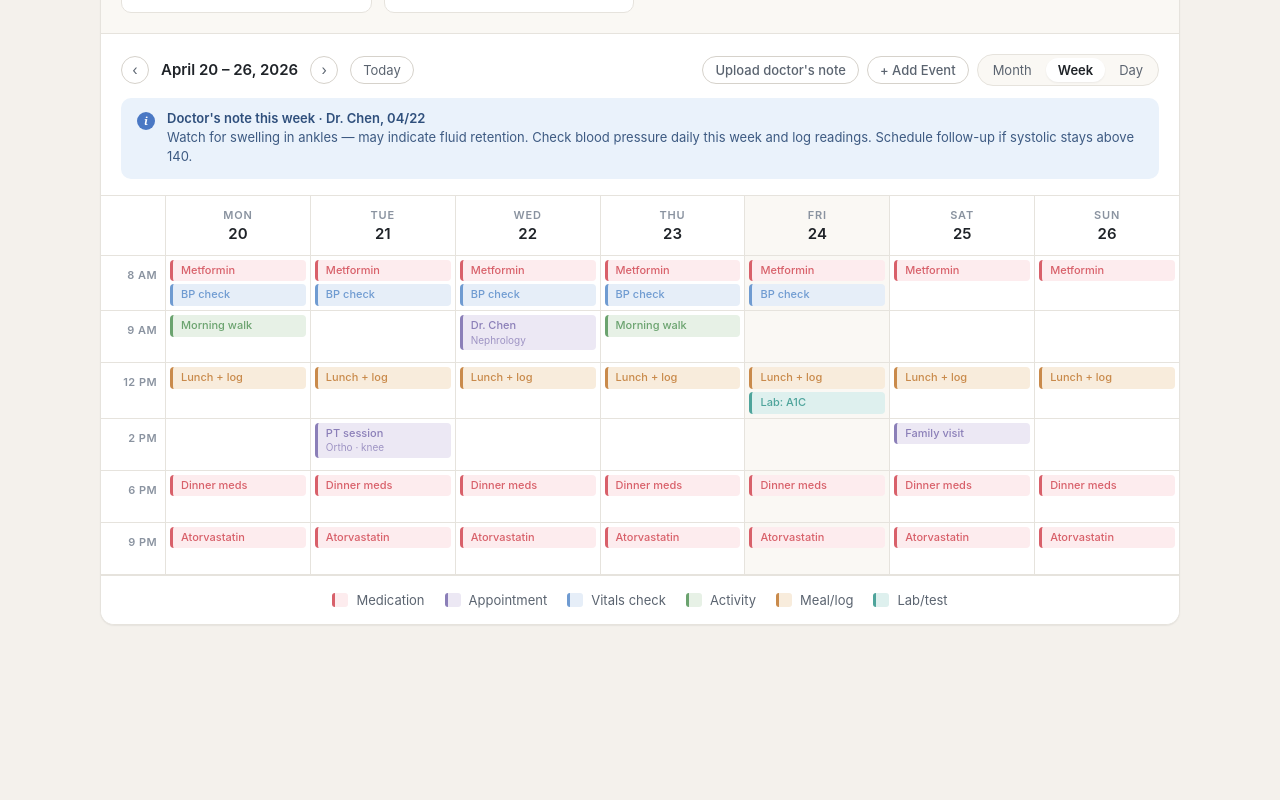
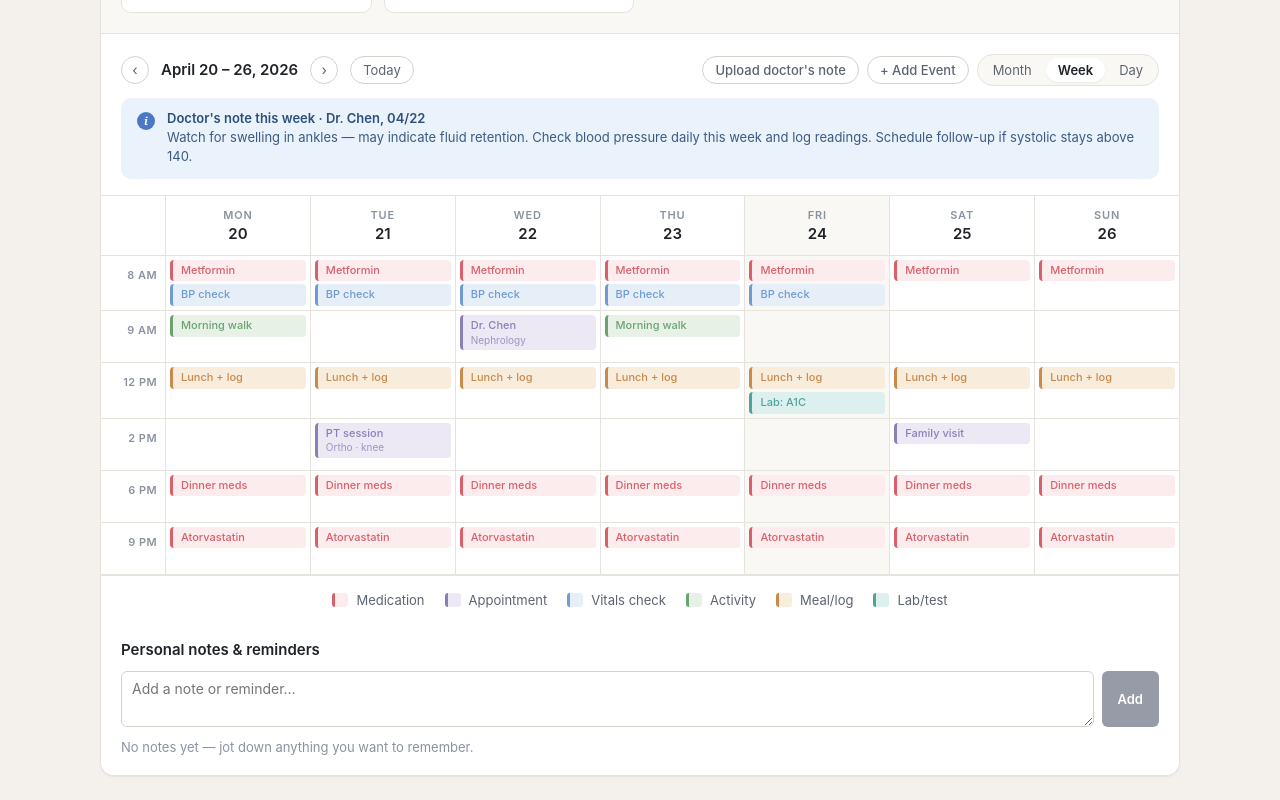
Before and after one commit to nathantandrews/lahacks-project, a React (Vite) app: page / in a window 1280 px wide. Shown: the part 454-1254 px from the top of the page. Before the commit the page ends 1103 px from the top, so only its background shows below. Built offline with nearby package versions, Linux system fonts and the light colour scheme.

Commit message:
personal notes

```diff
--- a/src/App.jsx
+++ b/src/App.jsx
@@ -7,6 +7,7 @@ import CalendarToolbar from './components/CalendarToolbar';
 import DoctorNote from './components/DoctorNote';
 import CalendarGrid from './components/CalendarGrid';
 import Legend from './components/Legend';
+import PersonalNotes from './components/PersonalNotes';
 import Modal from './components/Modal';
 import AddMedicationForm from './components/AddMedicationForm';
 import AddConditionForm from './components/AddConditionForm';
@@ -19,6 +20,7 @@ import {
   medications as initialMedications,
   events as initialEvents,
   notes as initialNotes,
+  personalNotes as initialPersonalNotes,
   eventLegend,
 } from './data/mockData';
 import './App.css';
@@ -62,6 +64,7 @@ export default function App() {
   const [conditions, setConditions] = useState(initialConditions);
   const [events, setEvents] = useState(initialEvents);
   const [notes, setNotes] = useState(initialNotes);
+  const [personalNotes, setPersonalNotes] = useState(initialPersonalNotes);
 
   // Which modal is open: null | 'medication' | 'condition' | 'note' | 'event'
   const [openModal, setOpenModal] = useState(null);
@@ -105,6 +108,27 @@ export default function App() {
       [selectedPatientId]: [note, ...(prev[selectedPatientId] || [])],
     }));
     closeModal();
+  };
+
+  const addPersonalNote = (note) => {
+    setPersonalNotes((prev) => ({
+      ...prev,
+      [selectedPatientId]: [note, ...(prev[selectedPatientId] || [])],
+    }));
+  };
+  const deletePersonalNote = (id) => {
+    setPersonalNotes((prev) => ({
+      ...prev,
+      [selectedPatientId]: (prev[selectedPatientId] || []).filter((n) => n.id !== id),
+    }));
+  };
+  const editPersonalNote = (id, body) => {
+    setPersonalNotes((prev) => ({
+      ...prev,
+      [selectedPatientId]: (prev[selectedPatientId] || []).map((n) =>
+        n.id === id ? { ...n, body, updatedAt: new Date().toISOString() } : n,
+      ),
+    }));
   };
 
   const addMenuItems = [
@@ -151,6 +175,12 @@ export default function App() {
           view={view}
         />
         <Legend items={eventLegend} />
+        <PersonalNotes
+          notes={personalNotes[selectedPatientId] || []}
+          onAdd={addPersonalNote}
+          onDelete={deletePersonalNote}
+          onEdit={editPersonalNote}
+        />
       </div>
 
       <Modal open={openModal === 'medication'} title="Add medication" onClose={closeModal}>
--- /dev/null
+++ b/src/components/PersonalNotes.jsx
@@ -0,0 +1,170 @@
+import { useEffect, useRef, useState } from 'react';
+import styles from './PersonalNotes.module.css';
+
+function formatTimestamp(iso) {
+  const d = new Date(iso);
+  return d.toLocaleString('en-US', {
+    month: 'short',
+    day: 'numeric',
+    hour: 'numeric',
+    minute: '2-digit',
+  });
+}
+
+function NoteItem({ note, onDelete, onEdit }) {
+  const [editing, setEditing] = useState(false);
+  const [draft, setDraft] = useState(note.body);
+  const textareaRef = useRef(null);
+
+  useEffect(() => {
+    if (editing && textareaRef.current) {
+      const el = textareaRef.current;
+      el.focus();
+      el.setSelectionRange(el.value.length, el.value.length);
+    }
+  }, [editing]);
+
+  const startEdit = () => {
+    setDraft(note.body);
+    setEditing(true);
+  };
+
+  const cancelEdit = () => {
+    setDraft(note.body);
+    setEditing(false);
+  };
+
+  const saveEdit = () => {
+    const text = draft.trim();
+    if (!text) return;
+    if (text !== note.body) onEdit(note.id, text);
+    setEditing(false);
+  };
+
+  const handleKeyDown = (e) => {
+    if (e.key === 'Escape') {
+      e.preventDefault();
+      cancelEdit();
+    } else if ((e.metaKey || e.ctrlKey) && e.key === 'Enter') {
+      e.preventDefault();
+      saveEdit();
+    }
+  };
+
+  if (editing) {
+    return (
+      <li className={styles.item}>
+        <div className={styles.itemBody}>
+          <textarea
+            ref={textareaRef}
+            className={styles.input}
+            value={draft}
+            onChange={(e) => setDraft(e.target.value)}
+            onKeyDown={handleKeyDown}
+            rows={2}
+          />
+          <div className={styles.editActions}>
+            <button type="button" className={styles.secondaryButton} onClick={cancelEdit}>
+              Cancel
+            </button>
+            <button
+              type="button"
+              className={styles.addButton}
+              onClick={saveEdit}
+              disabled={!draft.trim()}
+            >
+              Save
+            </button>
+          </div>
+        </div>
+      </li>
+    );
+  }
+
+  return (
+    <li className={styles.item}>
+      <div className={styles.itemBody}>
+        <p className={styles.itemText}>{note.body}</p>
+        <span className={styles.itemMeta}>
+          {formatTimestamp(note.updatedAt || note.createdAt)}
+          {note.updatedAt && ' · edited'}
+        </span>
+      </div>
+      <div className={styles.itemActions}>
+        <button
+          type="button"
+          className={styles.iconButton}
+          onClick={startEdit}
+          aria-label="Edit note"
+        >
+          ✎
+        </button>
+        <button
+          type="button"
+          className={styles.iconButton}
+          onClick={() => onDelete(note.id)}
+          aria-label="Delete note"
+        >
+          ×
+        </button>
+      </div>
+    </li>
+  );
+}
+
+export default function PersonalNotes({ notes, onAdd, onDelete, onEdit }) {
+  const [draft, setDraft] = useState('');
+
+  const submit = () => {
+    const text = draft.trim();
+    if (!text) return;
+    onAdd({
+      id: `pn-${Date.now()}`,
+      body: text,
+      createdAt: new Date().toISOString(),
+    });
+    setDraft('');
+  };
+
+  const handleKeyDown = (e) => {
+    if ((e.metaKey || e.ctrlKey) && e.key === 'Enter') {
+      e.preventDefault();
+      submit();
+    }
+  };
+
+  return (
+    <section className={styles.section}>
+      <div className={styles.header}>
+        <h2 className={styles.title}>Personal notes & reminders</h2>
+      </div>
+      <div className={styles.composer}>
+        <textarea
+          className={styles.input}
+          value={draft}
+          onChange={(e) => setDraft(e.target.value)}
+          onKeyDown={handleKeyDown}
+          placeholder="Add a note or reminder…"
+          rows={2}
+        />
+        <button
+          type="button"
+          className={styles.addButton}
+          onClick={submit}
+          disabled={!draft.trim()}
+        >
+          Add
+        </button>
+      </div>
+      {notes.length === 0 ? (
+        <p className={styles.empty}>No notes yet — jot down anything you want to remember.</p>
+      ) : (
+        <ul className={styles.list}>
+          {notes.map((n) => (
+            <NoteItem key={n.id} note={n} onDelete={onDelete} onEdit={onEdit} />
+          ))}
+        </ul>
+      )}
+    </section>
+  );
+}
--- /dev/null
+++ b/src/components/PersonalNotes.module.css
@@ -0,0 +1,158 @@
+.section {
+  padding: var(--space-4) var(--space-5) var(--space-5);
+  background: var(--bg-card);
+  display: flex;
+  flex-direction: column;
+  gap: var(--space-3);
+}
+
+.header {
+  display: flex;
+  align-items: center;
+  justify-content: space-between;
+}
+
+.title {
+  margin: 0;
+  font-size: var(--text-md);
+  font-weight: 600;
+  color: var(--text-primary);
+}
+
+.composer {
+  display: flex;
+  gap: var(--space-2);
+  align-items: stretch;
+}
+
+.input {
+  flex: 1;
+  min-height: 56px;
+  padding: 8px 10px;
+  border: 1px solid var(--border-strong);
+  border-radius: var(--radius-sm);
+  background: var(--bg-card);
+  font: inherit;
+  color: var(--text-primary);
+  resize: vertical;
+}
+
+.input:focus {
+  outline: none;
+  border-color: #4a78c4;
+  box-shadow: 0 0 0 3px rgba(74, 120, 196, 0.15);
+}
+
+.addButton {
+  padding: 0 var(--space-4);
+  border-radius: var(--radius-sm);
+  background: #2f3a52;
+  color: #ffffff;
+  font-size: var(--text-sm);
+  font-weight: 600;
+  cursor: pointer;
+}
+
+.addButton:hover {
+  background: #1f283b;
+}
+
+.addButton:disabled {
+  opacity: 0.5;
+  cursor: not-allowed;
+}
+
+.empty {
+  margin: 0;
+  font-size: var(--text-sm);
+  color: var(--text-muted);
+}
+
+.list {
+  list-style: none;
+  margin: 0;
+  padding: 0;
+  display: flex;
+  flex-direction: column;
+  gap: var(--space-2);
+}
+
+.item {
+  display: flex;
+  align-items: flex-start;
+  gap: var(--space-2);
+  padding: var(--space-3);
+  border: 1px solid var(--border-strong);
+  border-radius: var(--radius-sm);
+  background: var(--bg-card);
+}
+
+.itemBody {
+  flex: 1;
+  min-width: 0;
+  display: flex;
+  flex-direction: column;
+  gap: 2px;
+}
+
+.itemText {
+  margin: 0;
+  font-size: var(--text-sm);
+  line-height: 1.5;
+  color: var(--text-primary);
+  white-space: pre-wrap;
+  word-wrap: break-word;
+}
+
+.itemMeta {
+  font-size: var(--text-xs);
+  color: var(--text-muted);
+}
+
+.itemActions {
+  flex-shrink: 0;
+  display: flex;
+  gap: 4px;
+}
+
+.iconButton {
+  width: 24px;
+  height: 24px;
+  display: inline-flex;
+  align-items: center;
+  justify-content: center;
+  border-radius: 50%;
+  background: transparent;
+  border: none;
+  color: var(--text-muted);
+  font-size: 14px;
+  line-height: 1;
+  cursor: pointer;
+}
+
+.iconButton:hover {
+  background: var(--bg-muted);
+  color: var(--text-primary);
+}
+
+.editActions {
+  display: flex;
+  justify-content: flex-end;
+  gap: var(--space-2);
+  margin-top: var(--space-2);
+}
+
+.secondaryButton {
+  padding: 6px var(--space-3);
+  border: 1px solid var(--border-strong);
+  border-radius: var(--radius-sm);
+  background: var(--bg-card);
+  font-size: var(--text-sm);
+  color: var(--text-secondary);
+  cursor: pointer;
+}
+
+.secondaryButton:hover {
+  background: var(--bg-muted);
+  color: var(--text-primary);
+}
--- a/src/data/mockData.js
+++ b/src/data/mockData.js
@@ -145,6 +145,12 @@ export const notes = {
   ethan: [],
 };
 
+export const personalNotes = {
+  margaret: [],
+  david: [],
+  ethan: [],
+};
+
 export const eventLegend = [
   { type: 'medication',  label: 'Medication' },
   { type: 'appointment', label: 'Appointment' },
```
